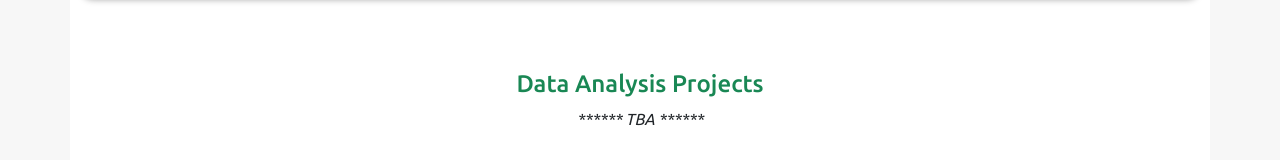
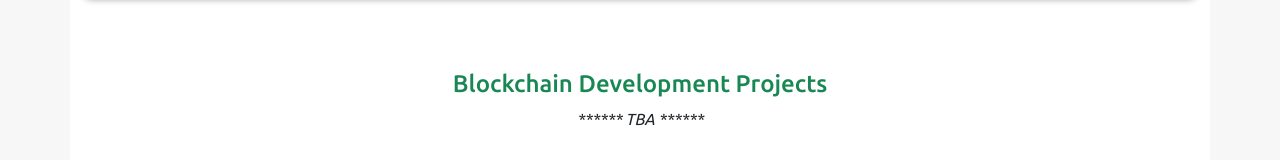
Before and after one commit to barakacanbyte/barakajimmy-portfolio, a React (Vite) app: page / in a window 1280 px wide. Shown: the part 4220-4380 px from the top of the page. Built offline with nearby package versions, Linux system fonts and the light colour scheme.

Commit message:
Update Projects.jsx
Changed data anlysis to blockchain development

```diff
--- a/src/components/Projects.jsx
+++ b/src/components/Projects.jsx
@@ -93,7 +93,7 @@ const Projects = () => {
         </Row>
       </section>
       <section className="mt-5">
-        <h4 className="text-success">Data Analysis Projects</h4>
+        <h4 className="text-success">Blockchain Development Projects</h4>
         <em>****** TBA ******</em>
         {/* <Row className="mx-auto">
           {projects.dataAnalysis.map((project, index) => (
```
